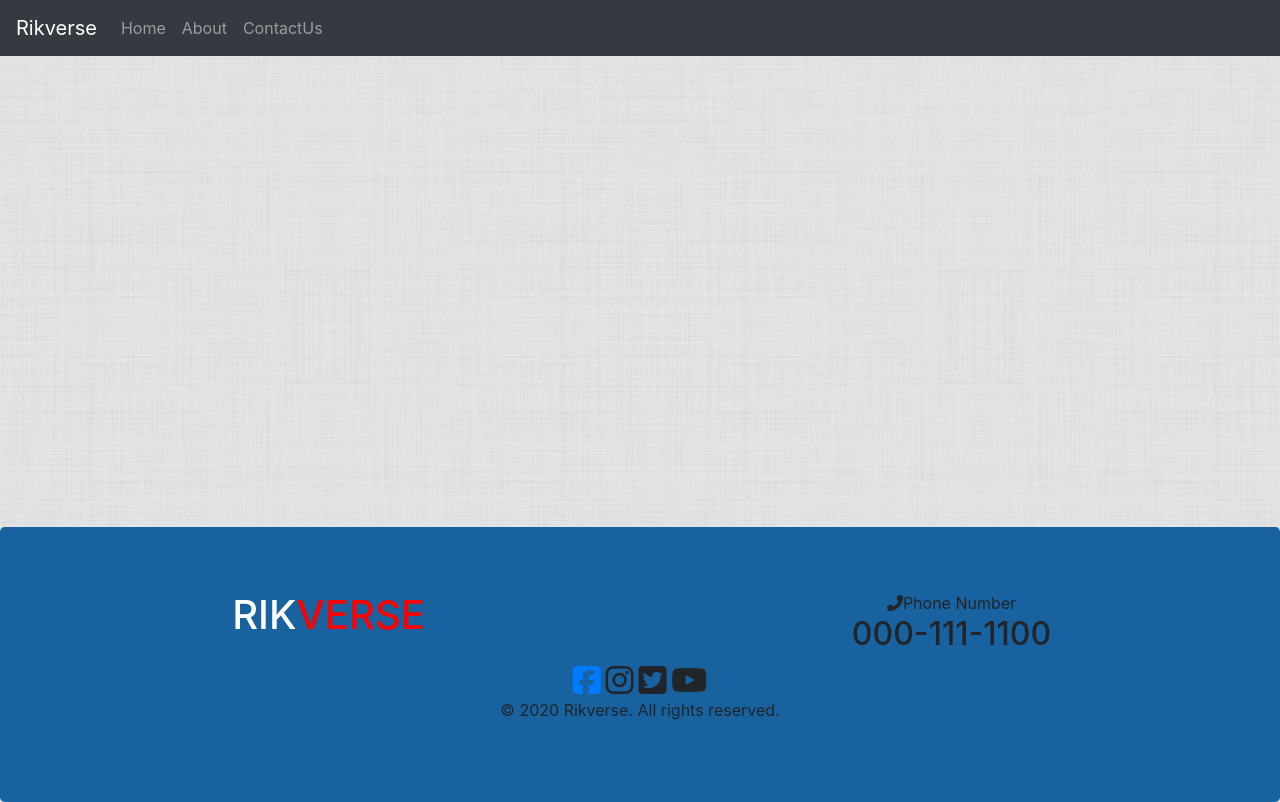
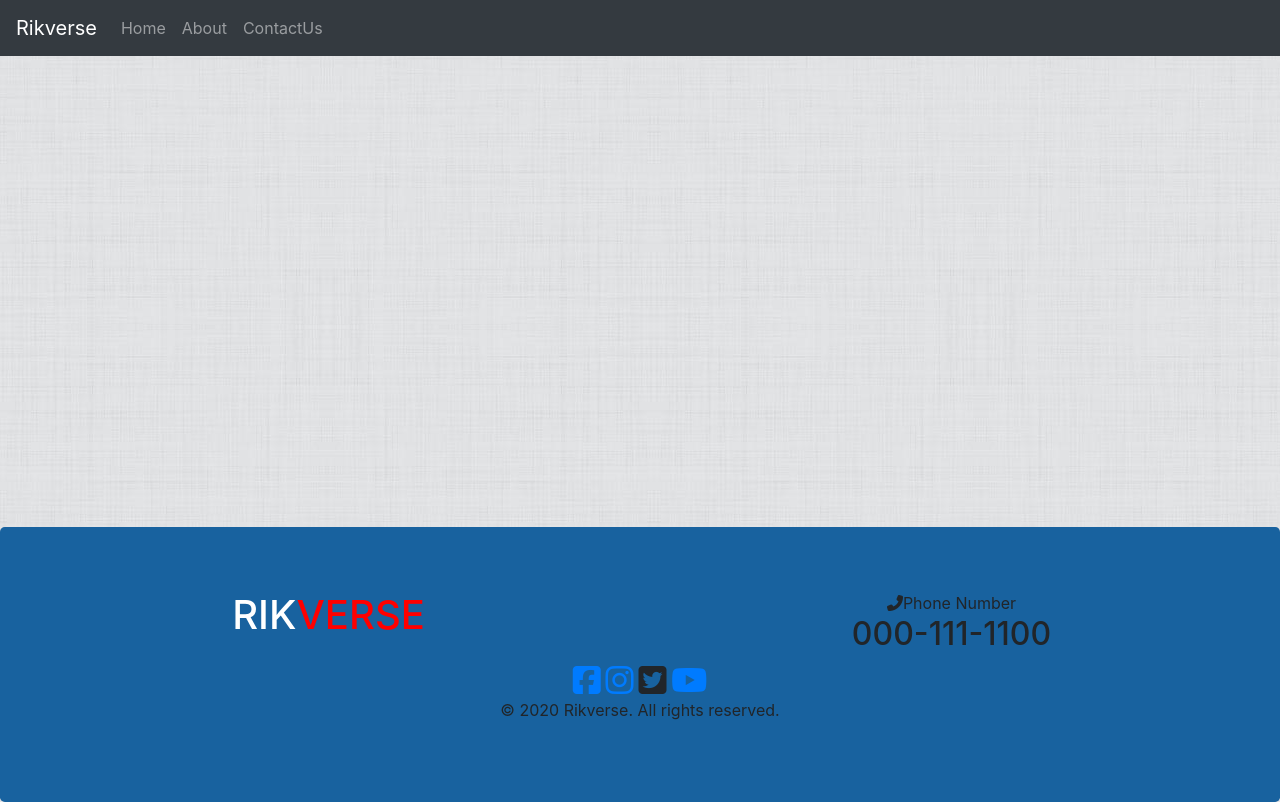
Before and after one commit to dziekan30/rikverse-app, a React (Create React App) app: page / in a window 1280 px wide. Built offline with nearby package versions, Linux system fonts and the light colour scheme.

Commit message:
finished links for social media

```diff
--- a/src/components/Footer.js
+++ b/src/components/Footer.js
@@ -15,12 +15,18 @@ export default function Footer() {
           </div>
         </div>
         <div >
-          <a href="https://www.facebook.com/">
+          <a href="https://www.facebook.com/PrettyRIKV3000/">
             <i className="fab fa-facebook-square fa-2x icon"></i>
           </a>
-          <i className="fab fa-instagram fa-2x icon"></i>
+          <a href="https://www.instagram.com/therikverse/">
+            <i className="fab fa-instagram fa-2x icon"></i>
+          </a>
           <i className="fab fa-twitter-square fa-2x icon"></i>
-          <i className="fab fa-youtube fa-2x icon"></i>
+
+          <a href="https://www.youtube.com/user/SomethingLethal/videos">
+            <i className="fab fa-youtube fa-2x icon"></i>
+
+          </a>
         </div>
         <div className="rights">
           <p>© 2020 Rikverse.  All rights reserved. </p>
```
